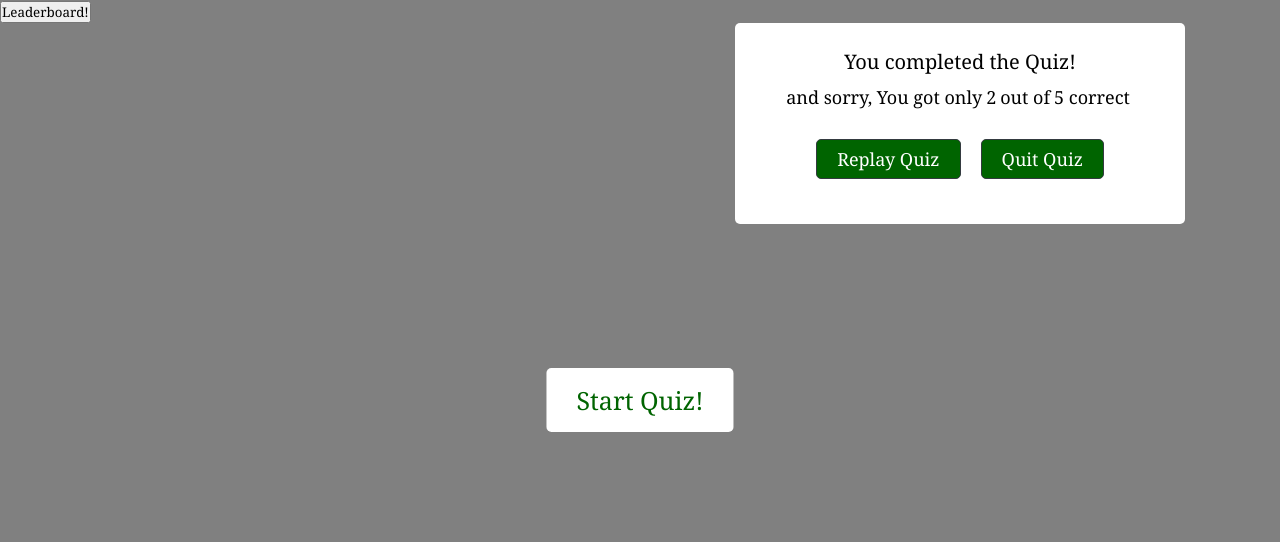
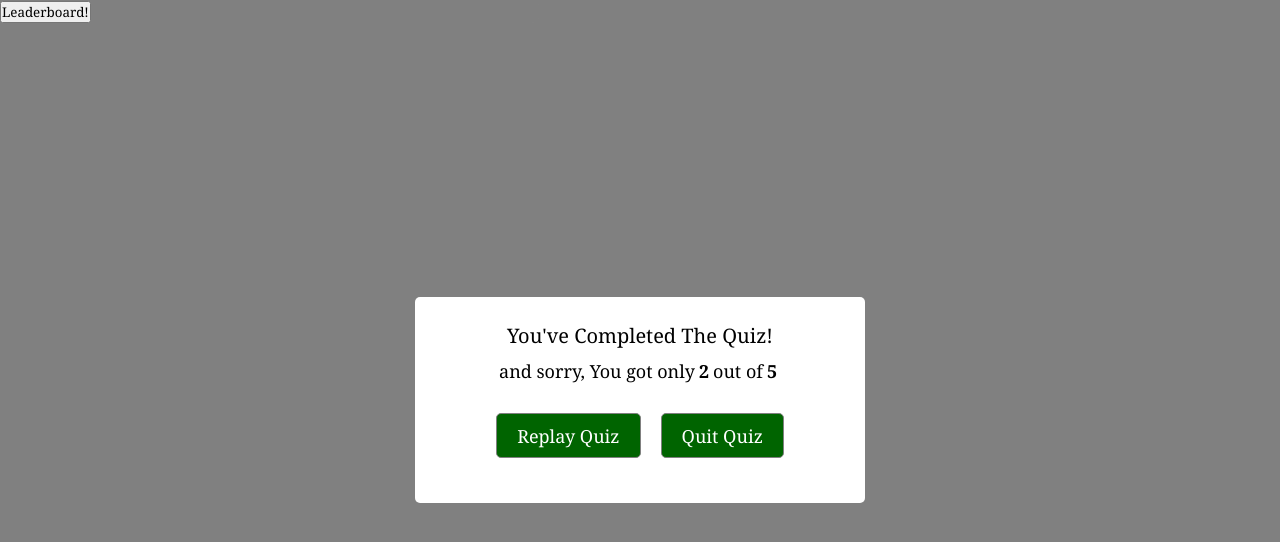
Before and after one commit to skidmoreco/timed-quiz-, a plain HTML site: page index.html in a window 1280 px wide. Drawn offline with Linux system fonts and the light colour scheme.

Commit message:
updated all assets

```diff
--- a/index.html
+++ b/index.html
@@ -68,20 +68,19 @@
             </div>
             <button class="next_btn">Next Question</button>
         </footer>
-
     </div>
 
     <!--Result Box-->
-    <div class="result_box">
-        <div class="complete_text">You completed the Quiz!</div>
+   <div class="result_box">
+        <div class="complete_text">You've Completed The Quiz!</div>
         <div class="score_text">
-            <span>and sorry, You got only <p>2</p> out of<p>5 correct</p></span>
+            <span> and sorry, You got only <p>2</p>out of<p>5</p></span>
         </div>
         <div class="buttons">
             <button class="restart">Replay Quiz</button>
             <button class="quit">Quit Quiz</button>
         </div>
-
+   </div>
         <script src="script.js"></script>
 </body>
 </html>
--- a/style.css
+++ b/style.css
@@ -19,7 +19,8 @@ body {
 
 .start_button,
 .info_box,
-.quiz_box{
+.quiz_box,
+.result_box{
     position: absolute;
     top: 50%;
     left: 50%;
@@ -272,9 +273,6 @@ footer .next_btn:hover{
     align-items: center;
     flex-direction: column;
     justify-content: space-between;
-    margin-left: 735px;
-    pointer-events: none;
-
 }
 
 .result_box .complete_text{
@@ -288,9 +286,8 @@ footer .next_btn:hover{
     font-size: 18px;
     font-weight: 500;
 }
-
 .score_text span p{
-    font-weight: 500;
+    font-weight: 600;
     padding: 0 4px;
 }
 
@@ -299,17 +296,15 @@ footer .next_btn:hover{
     margin: 20px 0;
 
 }
-
 .result_box .buttons button{
     margin: 0 10px;
-    height: 40px;
+    height: 45px;
     padding: 0 20px;
     border: none;
     outline: none;
     font-size: 18px;
     font-weight: 500;
     border-radius: 5px;
-    border: 1px solid #343a40;
+    border: 1px solid gray;
     cursor: pointer;
-    transition: all 0.3s ease;
 }
```
